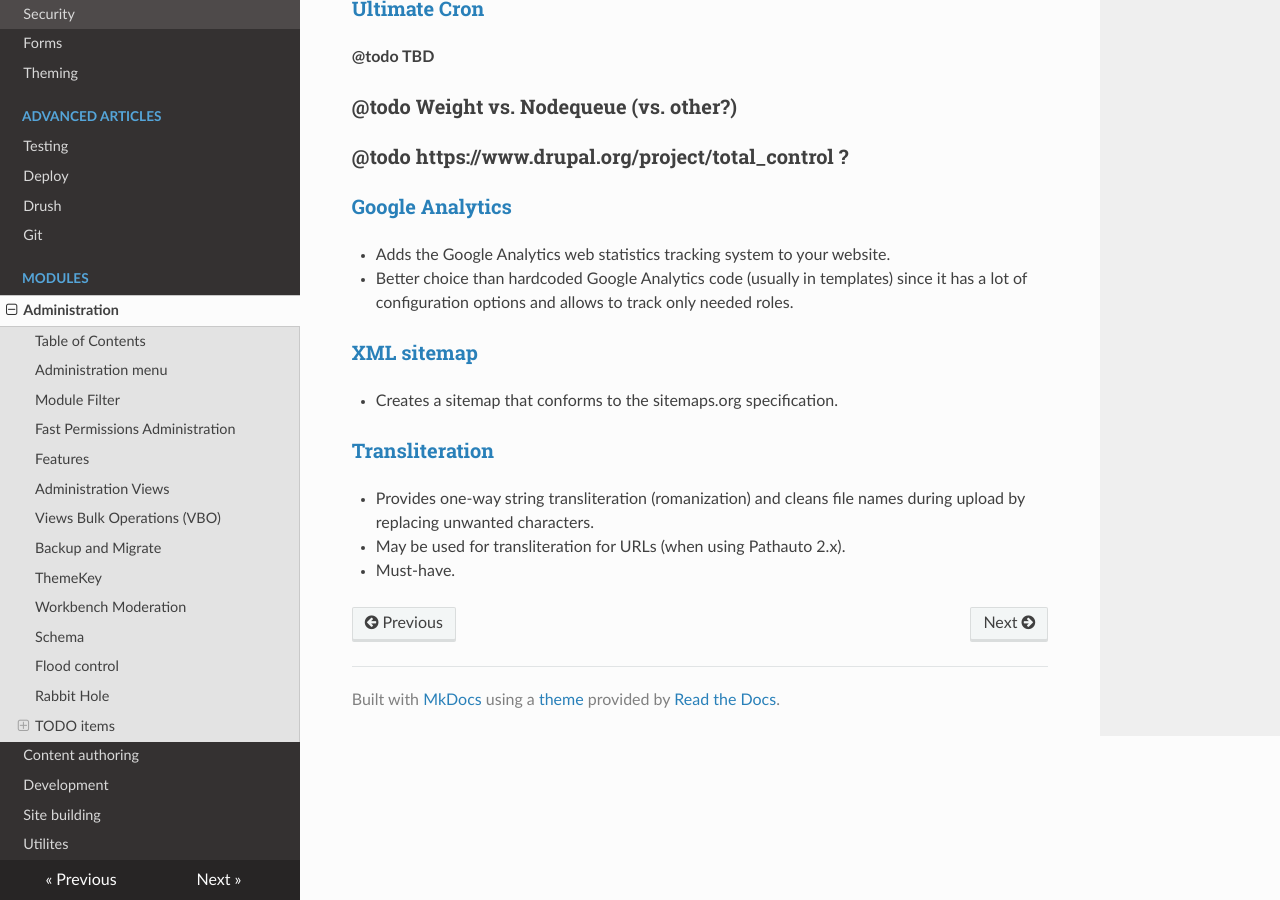
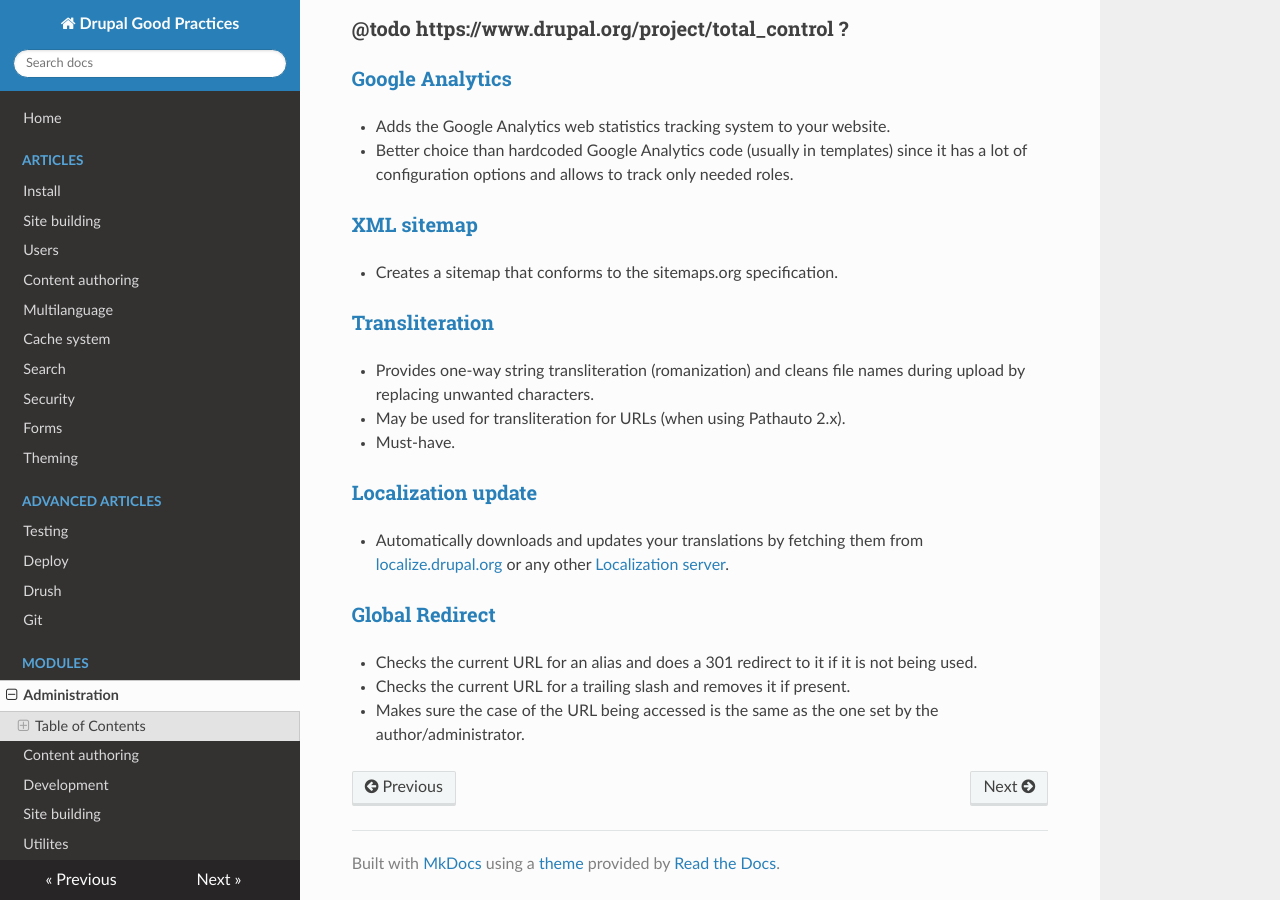
Before and after one commit to ADCI/drupal-good-practices, an MkDocs documentation site: the page built from docs/modules/administration.md, in a window 1280 px wide and 900 px high, scrolled down 2995 px. Built offline with MkDocs 1.6.1, drawn with Linux system fonts in a browser that asks for light colours; nearby versions of some CDN libraries; old or Windows-style settings are respelled for this version of MkDocs.

Commit message:
A few more modules.

```diff
--- a/docs/modules/administration.md
+++ b/docs/modules/administration.md
@@ -18,20 +18,20 @@
   - [XML sitemap](#xml-sitemap)
   - [Transliteration](#transliteration)
 
-## [Administration menu](https://www.drupal.org/project/admin_menu)
+### [Administration menu](https://www.drupal.org/project/admin_menu)
 
   - Fast navigation through administration pages, administration and development tools and more.
   - Looks nice with Toolbar Style.
 
-## [Module Filter](https://www.drupal.org/project/module_filter)
+### [Module Filter](https://www.drupal.org/project/module_filter)
 
   - Greatly improves modules administration page.
 
-## [Fast Permissions Administration](https://www.drupal.org/project/fpa)
+### [Fast Permissions Administration](https://www.drupal.org/project/fpa)
 
   - Greatly improves permissions administration page.
 
-## [Features](https://www.drupal.org/project/features)
+### [Features](https://www.drupal.org/project/features)
 
   - Try to understand meaning of the "Feature" word.
   - Start machine names of your features with **feature_** prefix.
@@ -40,17 +40,17 @@
   - Remember: each feature is Drupal module so you can have some custom in it.
   - For complex custom code it's preferred to place it to separate custom module and set dependency on feature instead of having a lot of custom code in the feature.
 
-## [Administration Views](https://www.drupal.org/project/admin_views)
+### [Administration Views](https://www.drupal.org/project/admin_views)
 
   - Replaces number of core's administrative overview/listing pages with views making it possible to customize, extend these pages and add more similar pages for different purposes.
 
-## [Views Bulk Operations (VBO)](https://www.drupal.org/project/views_bulk_operations)
+### [Views Bulk Operations (VBO)](https://www.drupal.org/project/views_bulk_operations)
 
   - Augments [Views](#views) by allowing bulk operations to be executed on the displayed rows.
   - Extendable by code and [Rules](#rules).
   - Requirement for the [Administration Views](#administration-views).
 
-## [Backup and Migrate](https://www.drupal.org/project/backup_migrate)
+### [Backup and Migrate](https://www.drupal.org/project/backup_migrate)
 
   - Back up and restore your Drupal MySQL database, code, and files or migrate a site between environments.
   - Supports gzip, bzip and zip compression.
@@ -60,33 +60,31 @@
   - Do not use this module on big projects. CLI solutions (like Drush) or specific solutions are more preferred.
   - Do not save backup to public access directories.
 
-## [ThemeKey](https://www.drupal.org/project/themekey)
+### [ThemeKey](https://www.drupal.org/project/themekey)
 
   - Allows to define simple or sophisticated theme-switching rules which allow automatic selection of a theme depending on current path, taxonomy terms, language, node-type, and many, many other properties.
 
-## [Workbench Moderation](https://www.drupal.org/project/workbench_moderation)
+### [Workbench Moderation](https://www.drupal.org/project/workbench_moderation)
 
   - Adds arbitrary moderation states to Drupal core's "unpublished" and "published" node states, and affects the behavior of node revisions when nodes are published.
 
-## [Schema](https://www.drupal.org/project/schema)
+### [Schema](https://www.drupal.org/project/schema)
 
   - Compares the live database structure with the schema structure declared by all enabled modules, reporting on any missing or incorrect tables.
   - Provides hyperlinked display of the schema's embedded documentation explaining what each table and field is for.
   - Examines the live database and creates Schema API data structures for all tables that match the live database.
 
-## [Flood control](https://www.drupal.org/project/flood_control)
+### [Flood control](https://www.drupal.org/project/flood_control)
 
   - Adds an administration interface for hidden flood control variables in Drupal 7, like the login attempt limiters and any future hidden variables.
 
-## [Rabbit Hole](https://www.drupal.org/project/rabbit_hole)
+### [Rabbit Hole](https://www.drupal.org/project/rabbit_hole)
 
   - Adds the ability to control what should happen when an entity is being viewed at its own page.
   - Useful if you have a content type that never should be displayed on its own page, like an image content type that's displayed in a carousel.
   - This is not an access control module!
   - In most cases you will not need to override Rabbit Hole bundle settings on entity level.
   - If you often need to override bundle settings on entity level, make sure this module fits your needs and you do not need true access control for example.
-
-## TODO items
 
 ### [Override Node Options](https://www.drupal.org/project/override_node_options)
 
@@ -122,3 +120,13 @@
   - Provides one-way string transliteration (romanization) and cleans file names during upload by replacing unwanted characters.
   - May be used for transliteration for URLs (when using Pathauto 2.x).
   - Must-have.
+
+### [Localization update](https://www.drupal.org/project/l10n_update)
+
+  - Automatically downloads and updates your translations by fetching them from [localize.drupal.org](https://localize.drupal.org/) or any other [Localization server](https://www.drupal.org/project/l10n_server).
+
+### [Global Redirect](https://www.drupal.org/project/globalredirect)
+
+  - Checks the current URL for an alias and does a 301 redirect to it if it is not being used.
+  - Checks the current URL for a trailing slash and removes it if present.
+  - Makes sure the case of the URL being accessed is the same as the one set by the author/administrator.
```
Also changed, not shown: docs/modules/building.md (+19 -0 lines), docs/modules/content.md (+5 -2 lines), docs/modules/utilites.md (+7 -0 lines).
